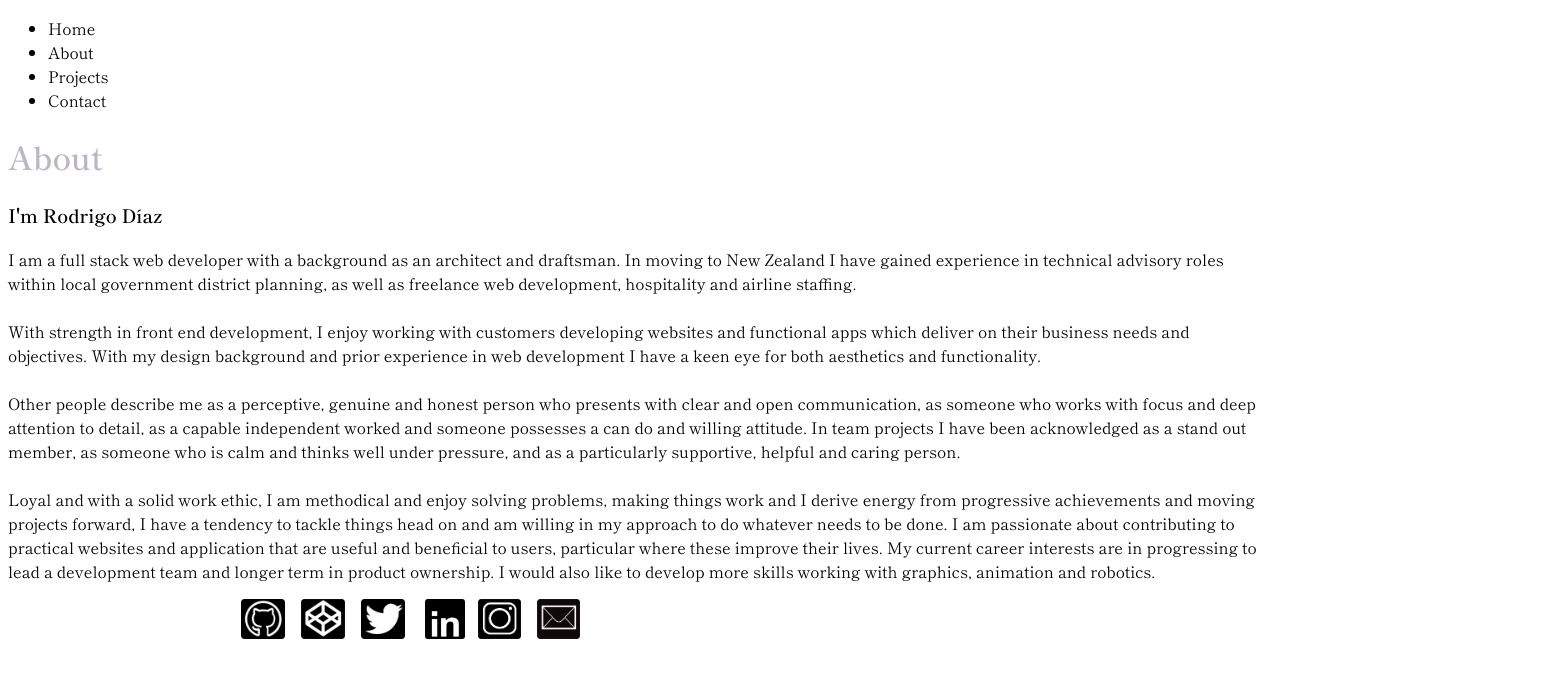
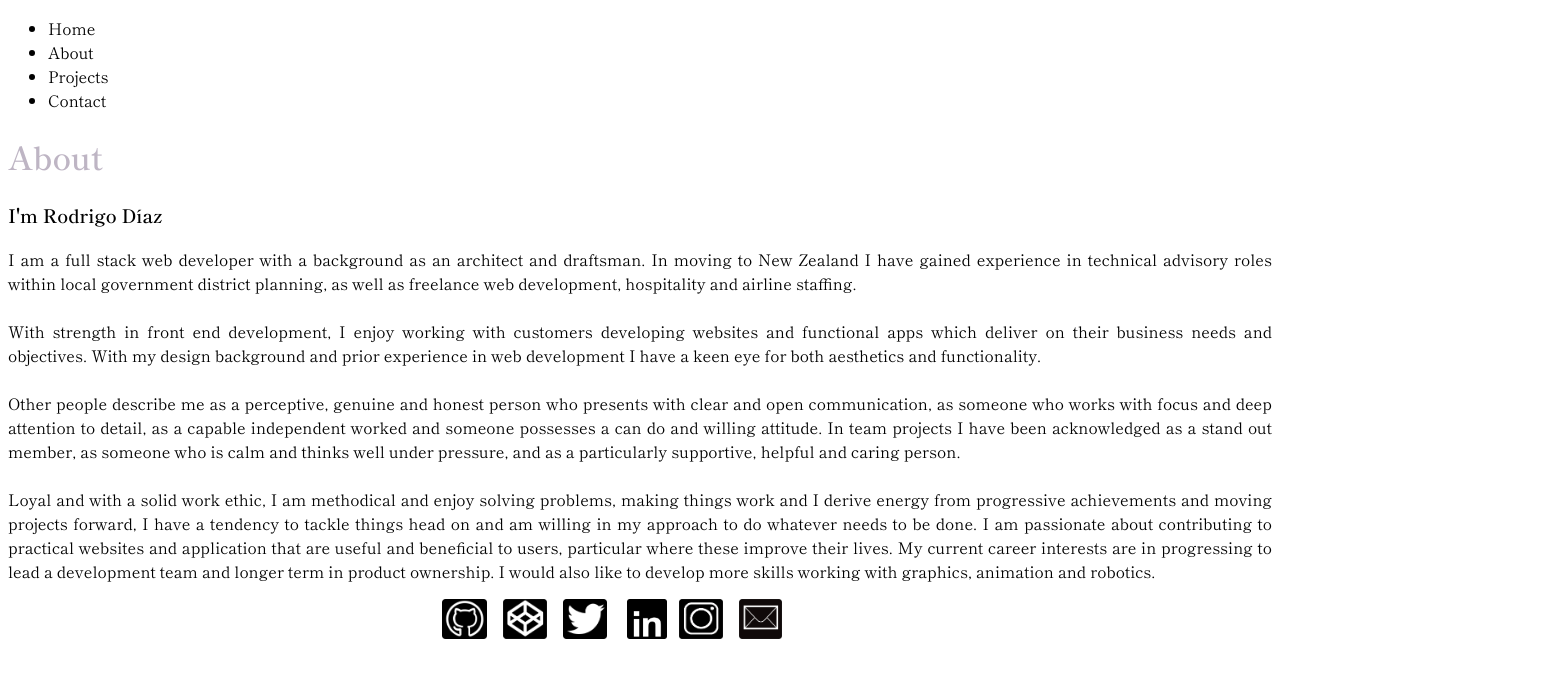
Before and after one commit to rodrigohdiaz/projects-portfolio, a Gatsby site: page /about in a window 1280 px wide. Shown: the whole page, 1565 px wide, since content can reach past the window. Built offline with nearby package versions, Linux system fonts and the light colour scheme; Gatsby itself is replaced by a stand-in of ours.

Commit message:
justify text and center media icons

```diff
--- a/src/styles/global.css
+++ b/src/styles/global.css
@@ -46,7 +46,11 @@
 .text{
     font-size: 1.2rem;
     text-align: center;
-    padding-right: 45apx;
+    padding-right: 45px;
+}
+
+.plainText{
+    text-align: justify;
 }
 
 a{
--- a/src/styles/media.css
+++ b/src/styles/media.css
@@ -1,10 +1,11 @@
 .icons {
     display: flex;
+    align-items: center;
+    justify-content: center;
     list-style: none;
     background: #FFF;
     bottom: 0;
     width: 100%;
-    margin-left: 20%;
  }
 
  .icon {
```
Also changed, not shown: 1 other file.
